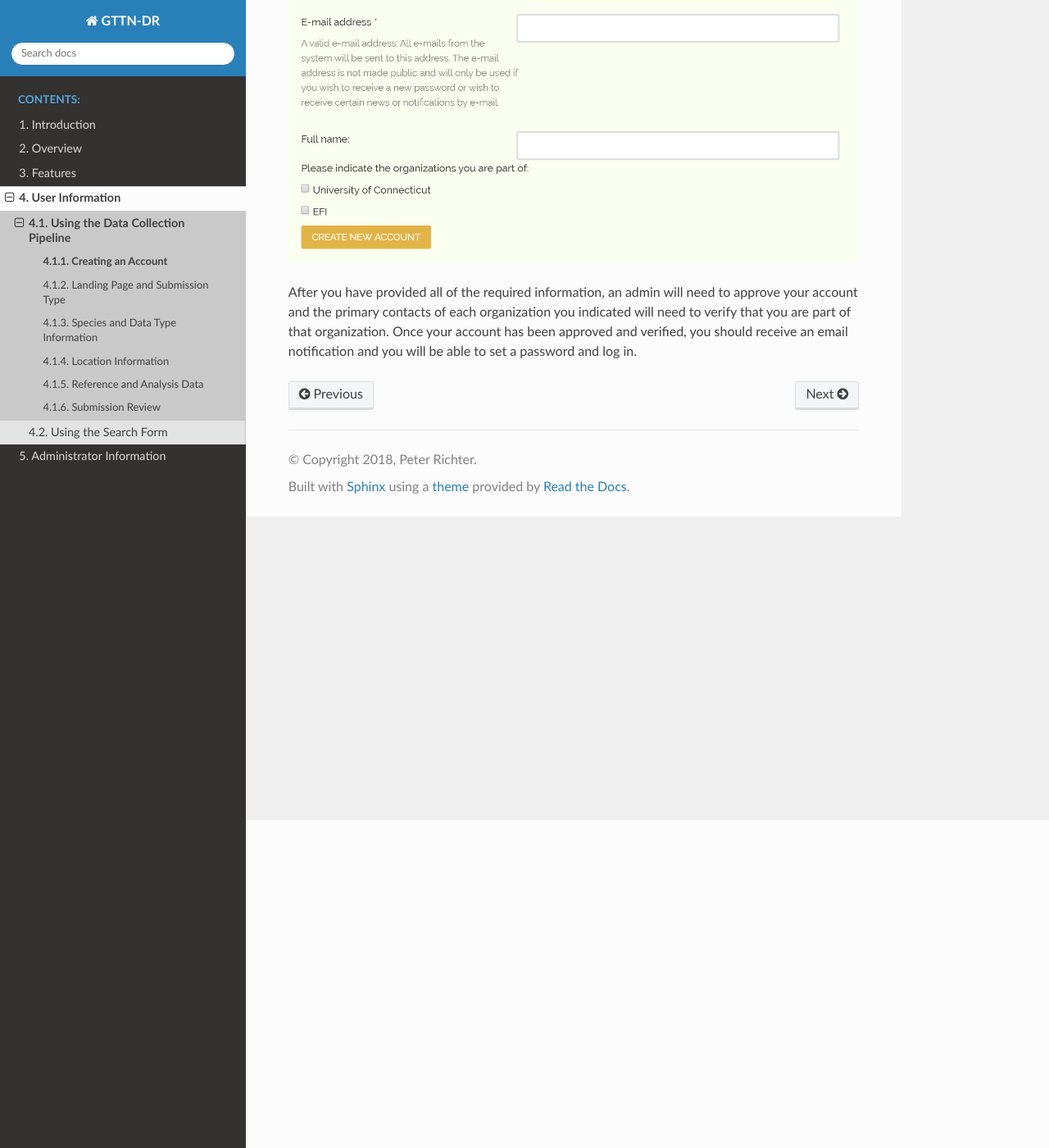
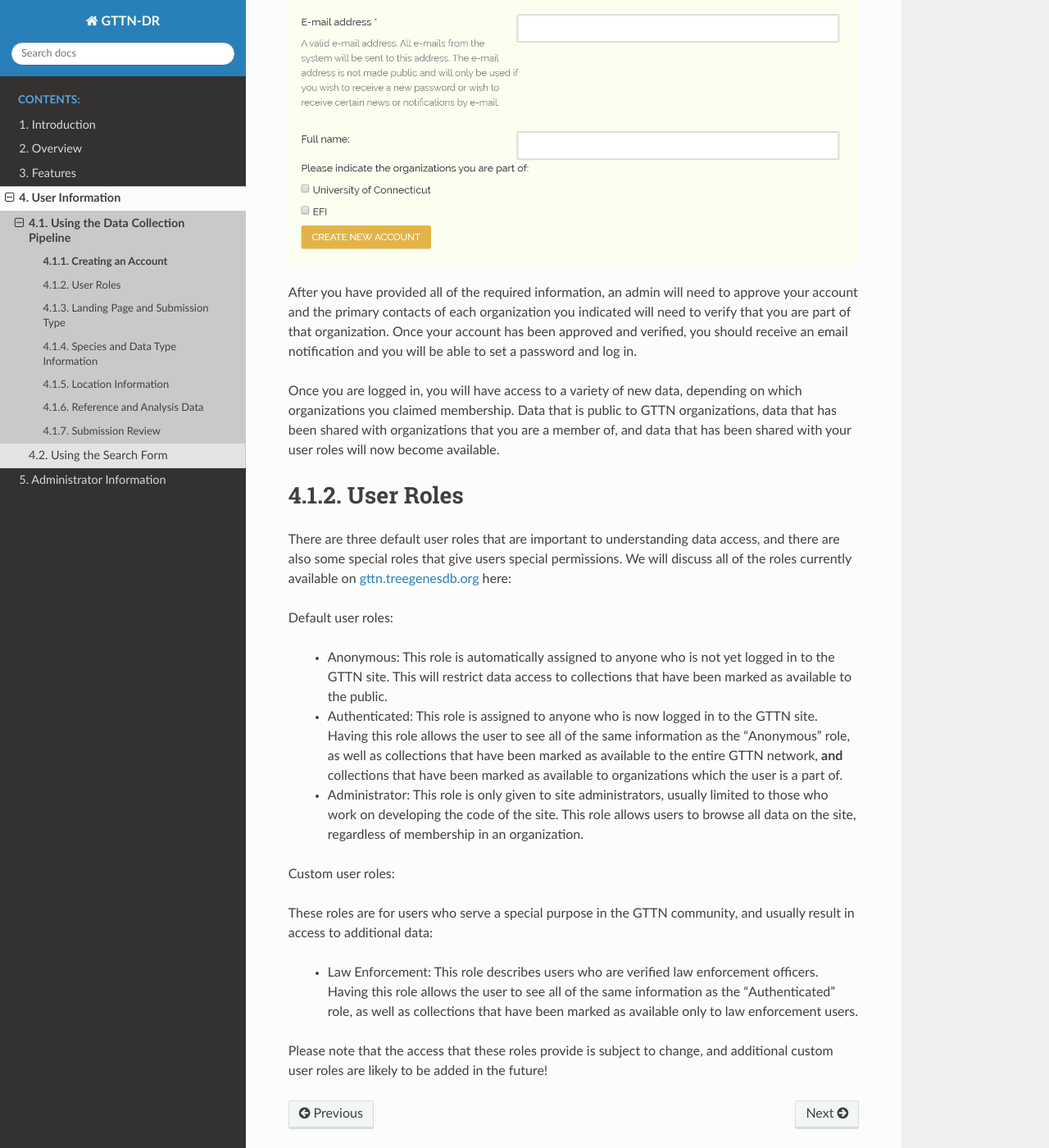
Before and after one commit to par12005/gttn-dr, a Sphinx documentation site: the page built from docs/source/user/account.rst, in a window 1280 px wide and 1400 px high, scrolled down 400 px. Shown: the whole window at 82% size. Built offline with Sphinx 7.4.7 and the Read the Docs theme 2.0.0, drawn with Linux system fonts in a browser that asks for light colours; pages that are not in the unit, such as notebooks, are missing from menus.

Commit message:
User roles in docs. Resolves #19.

```diff
--- a/docs/source/user/account.rst
+++ b/docs/source/user/account.rst
@@ -9,4 +9,27 @@ You will be asked to provide your full name, your email address, and indicate wh
 
 After you have provided all of the required information, an admin will need to approve your account and the primary contacts of each organization you indicated will need to verify that you are part of that organization. Once your account has been approved and verified, you should receive an email notification and you will be able to set a password and log in.
 
+Once you are logged in, you will have access to a variety of new data, depending on which organizations you claimed membership. Data that is public to GTTN organizations, data that has been shared with organizations that you are a member of, and data that has been shared with your user roles will now become available.
+
+User Roles
+----------
+
+There are three default user roles that are important to understanding data access, and there are also some special roles that give users special permissions. We will discuss all of the roles currently available on `gttn.treegenesdb.org`_ here:
+
+Default user roles:
+
+ * Anonymous: This role is automatically assigned to anyone who is not yet logged in to the GTTN site. This will restrict data access to collections that have been marked as available to the public.
+ * Authenticated: This role is assigned to anyone who is now logged in to the GTTN site. Having this role allows the user to see all of the same information as the "Anonymous" role, as well as collections that have been marked as available to the entire GTTN network, **and** collections that have been marked as available to organizations which the user is a part of.
+ * Administrator: This role is only given to site administrators, usually limited to those who work on developing the code of the site. This role allows users to browse all data on the site, regardless of membership in an organization.
+
+Custom user roles:
+
+These roles are for users who serve a special purpose in the GTTN community, and usually result in access to additional data:
+
+ * Law Enforcement: This role describes users who are verified law enforcement officers. Having this role allows the user to see all of the same information as the "Authenticated" role, as well as collections that have been marked as available only to law enforcement users.
+
+Please note that the access that these roles provide is subject to change, and additional custom user roles are likely to be added in the future!
+
+.. _gttn.treegenesdb.org: https://gttn.treegenesdb.org
+
 .. _gttn.treegenesdb.org/user/register: https://gttn.treegenesdb.org/user/register
--- a/docs/source/user/search.rst
+++ b/docs/source/user/search.rst
@@ -20,6 +20,10 @@ We can currently filter submissions by project name, species, data type, or subm
 
 .. image:: ../../../images/filter_submissions.png
 
+You can also view details about submissions (as long as you have adequate permissions) from this page by clicking the accession number or the project name. You will then be able to browse the fine details of the submission such as information about individual samples and trees, as well as raw data downloads:
+
+.. image:: ../../../images/submission_details.png
+
 Sample Data
 -----------
 
```
Also changed, not shown: images/submission_details.png (added).
